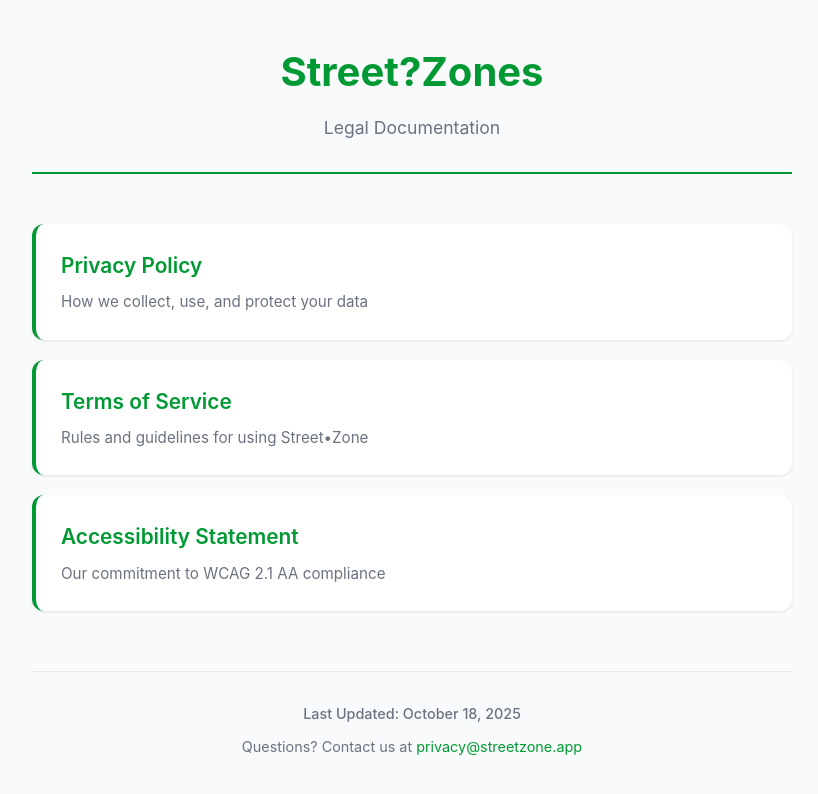
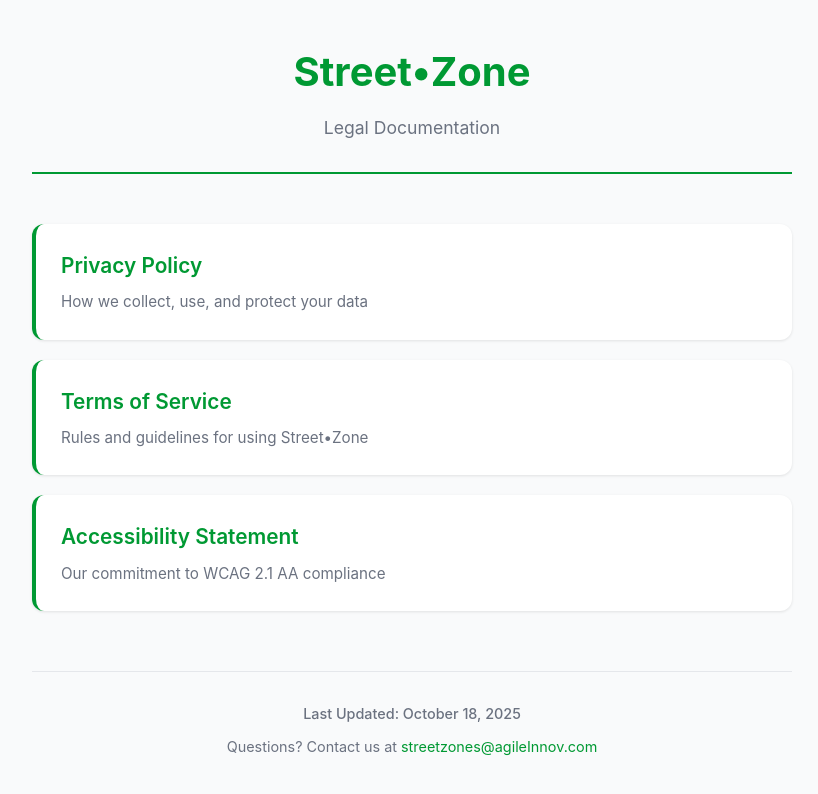
Before and after one commit to Bill-A/streetzones-legal, a plain HTML site: page index.html in a window 1280 px wide. Shown: the whole page, without its empty margins (228-1046 px from the left). Drawn offline with Linux system fonts and the light colour scheme.

Commit message:
Update index.html with correct email and branding

```diff
--- a/index.html
+++ b/index.html
@@ -3,7 +3,7 @@
 <head>
     <meta charset="UTF-8">
     <meta name="viewport" content="width=device-width, initial-scale=1.0">
-    <title>Street?Zones - Legal Documentation</title>
+    <title>Street•Zone - Legal Documentation</title>
     <style>
         * {
             margin: 0;
@@ -91,7 +91,7 @@
 <body>
     <div class="container">
         <header>
-            <h1>Street?Zones</h1>
+            <h1>Street•Zone</h1>
             <p class="subtitle">Legal Documentation</p>
         </header>
 
@@ -115,7 +115,7 @@
         <footer>
             <div class="update-date">Last Updated: October 18, 2025</div>
             <div>
-                Questions? Contact us at <a href="mailto:streetzones@agileInnov.com">privacy@streetzone.app</a>
+                Questions? Contact us at <a href="mailto:streetzones@agileInnov.com">streetzones@agileInnov.com</a>
             </div>
         </footer>
     </div>
```
